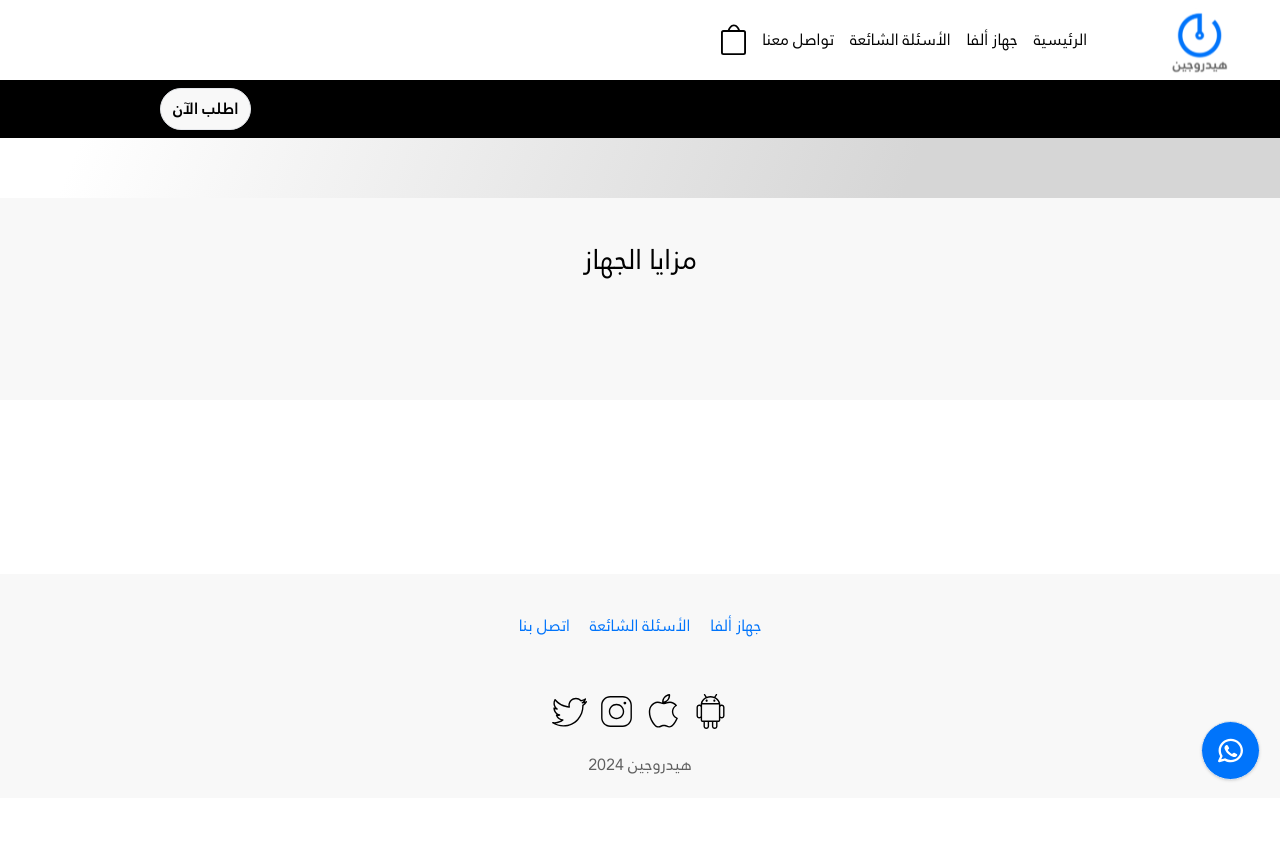
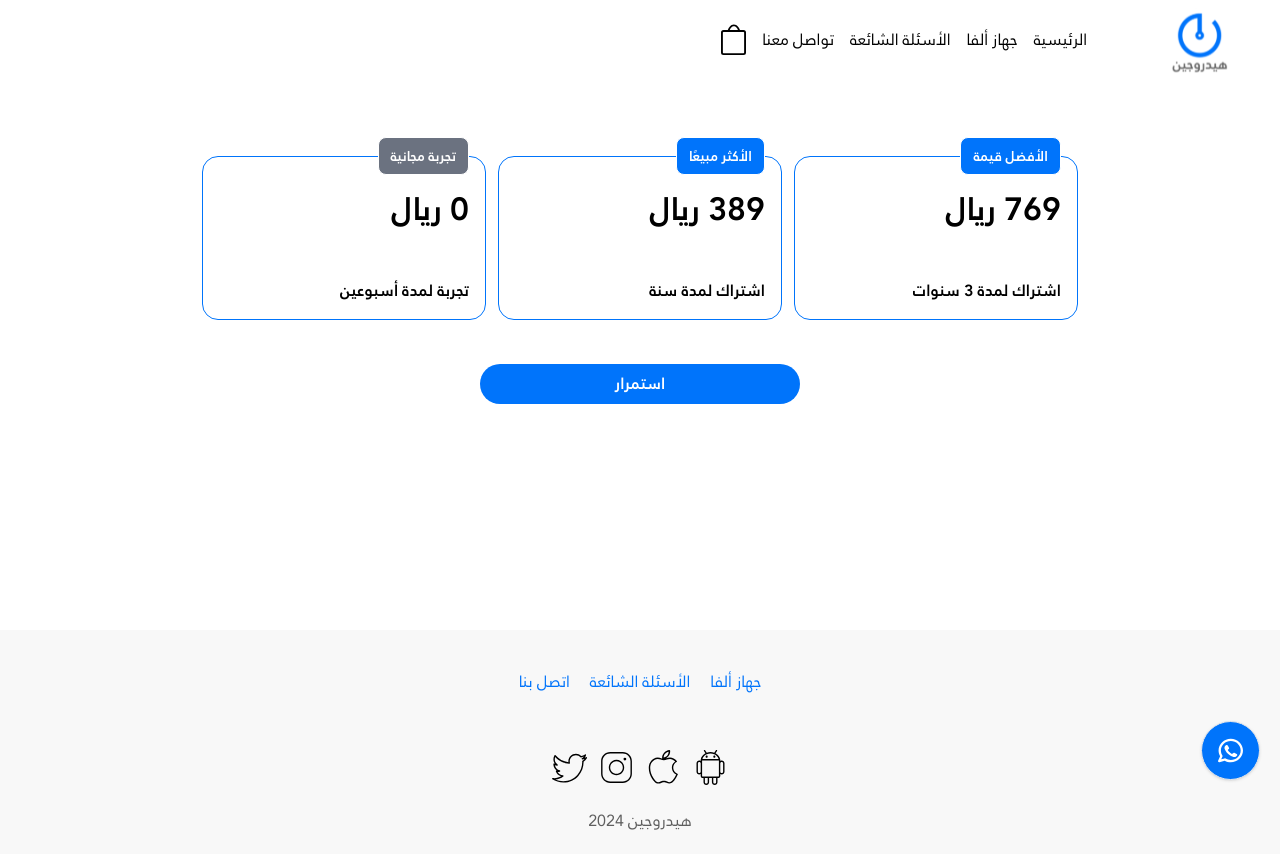
Before and after one commit to MuhannadHQ/hydrogen-website-V1, a Next.js app: page /packs in a window 1280 px wide. Before the commit the page ends 800 px from the top, so only its background shows below. Built offline with nearby package versions, Linux system fonts and the light colour scheme.

Commit message:
added the packs page

```diff
--- a/src/components/Booking/PackSelector.jsx
+++ b/src/app/packs/packs.jsx
@@ -1,6 +1,4 @@
-import { IoIosArrowDropleftCircle } from "react-icons/io";
-
-export const PackSelector = () => {
+export const Packs = () => {
 
     return (
         <div className=" flex justify-center flex-row gap-3 flex-wrap mt-14 mb-6">
@@ -9,14 +7,13 @@ export const PackSelector = () => {
             <div className="relative mt-5" key={0}>
                 <input value={0} className="peer hidden" id={`radio_0`} type="radio" name="radio" />
 
-                <label className="relative flex cursor-pointer flex-col justify-between box-content rounded-2xl border border-primary p-4 peer-checked:border-3 peer-checked:border-4 min-w-[250px] min-h-[130px]" htmlFor={`radio_0`}>
+                <label className="relative flex cursor-pointer flex-col justify-between box-content rounded-2xl border border-primary p-4 peer-checked:bg-primary peer-checked:text-white min-w-[250px] min-h-[130px]" htmlFor={`radio_0`}>
                     <h1 dir="rtl" className="self-start font-extrabold mt-3">769 ريال</h1>
                     <div className="flex justify-between gap-4">
                         <div className="font-bold">اشتراك لمدة 3 سنوات</div>
-                        <IoIosArrowDropleftCircle className="text-4xl" />
                     </div>
 
-                    <span className="absolute bg-primary py-2 px-3  rounded-lg text-white -top-[20px] text-sm font-extrabold">الأفضل قيمة</span>
+                    <span className="absolute bg-primary py-2 px-3  rounded-lg text-white -top-[20px] text-sm font-extrabold border border-white">الأفضل قيمة</span>
                 </label>
             </div>
 
@@ -24,14 +21,13 @@ export const PackSelector = () => {
             <div className="relative mt-5" key={1}>
                 <input value={1} className="peer hidden" id={`radio_1`} type="radio" name="radio" />
 
-                <label className="relative flex cursor-pointer flex-col justify-between box-content rounded-2xl border border-primary p-4 peer-checked:border-3 peer-checked:border-4 min-w-[250px] min-h-[130px]" htmlFor={`radio_1`}>
+                <label className="relative flex cursor-pointer flex-col justify-between box-content rounded-2xl border border-primary p-4 peer-checked:bg-primary peer-checked:text-white min-w-[250px] min-h-[130px]" htmlFor={`radio_1`}>
                     <h1 dir="rtl" className="self-start font-extrabold mt-3">389 ريال</h1>
                     <div className="flex justify-between gap-4">
                         <div className="font-bold">اشتراك لمدة سنة</div>
-                        <IoIosArrowDropleftCircle className="text-4xl" />
                     </div>
 
-                    <span className="absolute bg-primary py-2 px-3  rounded-lg text-white -top-[20px] text-sm font-extrabold">الأكثر مبيعًا</span>
+                    <span className="absolute bg-primary py-2 px-3  rounded-lg text-white -top-[20px] text-sm font-extrabold border border-white">الأكثر مبيعًا</span>
                 </label>
             </div>
 
@@ -39,14 +35,13 @@ export const PackSelector = () => {
             <div className="relative mt-5" key={2}>
                 <input value={2} className="peer hidden" id={`radio_2`} type="radio" name="radio" />
 
-                <label className="relative flex cursor-pointer flex-col justify-between box-content rounded-2xl border border-primary p-4 peer-checked:border-3 peer-checked:border-4 min-w-[250px] min-h-[130px]" htmlFor={`radio_2`}>
+                <label className="relative flex cursor-pointer flex-col justify-between box-content rounded-2xl border border-primary p-4 peer-checked:bg-primary peer-checked:text-white min-w-[250px] min-h-[130px]" htmlFor={`radio_2`}>
                     <h1 dir="rtl" className="self-start font-extrabold mt-3">0 ريال</h1>
                     <div className="flex justify-between gap-4">
                         <div className="font-bold">تجربة لمدة أسبوعين</div>
-                        <IoIosArrowDropleftCircle className="text-4xl" />
                     </div>
 
-                    <span className="absolute bg-gray-500 py-2 px-3  rounded-lg text-white -top-[20px] text-sm font-extrabold">تجربة مجانية</span>
+                    <span className="absolute bg-gray-500 py-2 px-3  rounded-lg text-white -top-[20px] text-sm font-extrabold border border-white">تجربة مجانية</span>
                 </label>
             </div>
 
--- /dev/null
+++ b/src/app/packs/page.jsx
@@ -0,0 +1,18 @@
+'use client'
+import { Packs } from "./packs";
+
+export default function PacksPage() {
+
+    return (
+        <div>
+            <Packs />
+            <button
+                // disabled={cart.some((item) => !item.quantity) || !cart.length}
+                // onClick={handleMoveToStep2}
+                className="btn btn-primary-contained w-80 my-5 disabled:opacity-50 disabled:cursor-not-allowed "
+            >
+                استمرار
+            </button>
+        </div>
+    )
+}
--- a/src/components/Booking/steps/Step1.jsx
+++ b/src/components/Booking/steps/Step1.jsx
@@ -1,5 +1,4 @@
 import { BuyCard } from "components/Booking/BuyCard";
-import { PackSelector } from "components/Booking/PackSelector";
 
 export const Step1 = ({
   setStep,
@@ -20,7 +19,6 @@ export const Step1 = ({
         editQuantity={editQuantity}
         removeFromCart={removeFromCart}
       />
-      <PackSelector />
       <button
         disabled={cart.some((item) => !item.quantity) || !cart.length}
         onClick={handleMoveToStep2}
```
